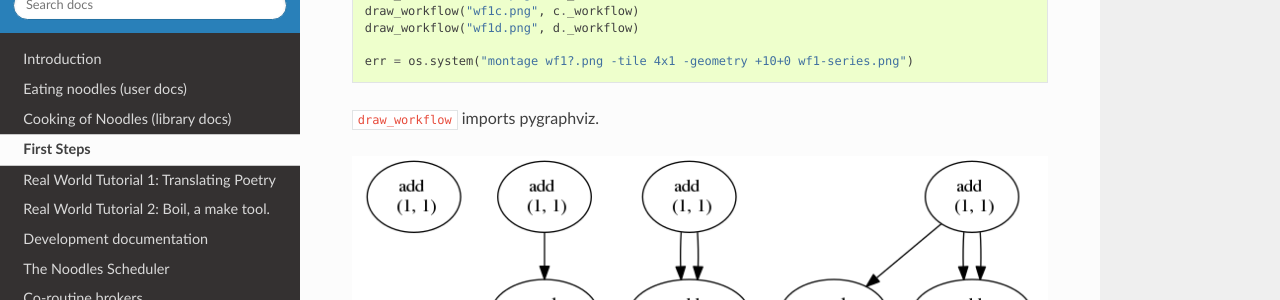
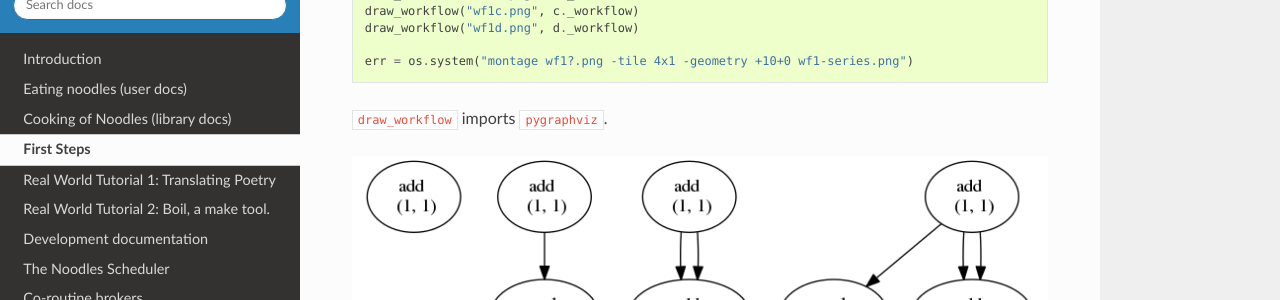
Before and after one commit to NLeSC/noodles, a Sphinx documentation site: the page built from doc/source/first_steps.rst, in a window 1280 px wide and 900 px high, scrolled down 826 px. Shown: the part 149-449 px from the top of the window. Built offline with Sphinx 7.4.7 and the Read the Docs theme 2.0.0, drawn with Linux system fonts in a browser that asks for light colours.

```diff
--- a/doc/source/first_steps.rst
+++ b/doc/source/first_steps.rst
@@ -42,7 +42,7 @@ That looks easy enough; the funny thing is though, that nothing has been compute
 
     err = os.system("montage wf1?.png -tile 4x1 -geometry +10+0 wf1-series.png")
 
-``draw_workflow`` imports pygraphviz.
+``draw_workflow`` imports ``pygraphviz``.
 
 .. figure:: _static/images/wf1-series.png
     :alt: building the workflow
```
